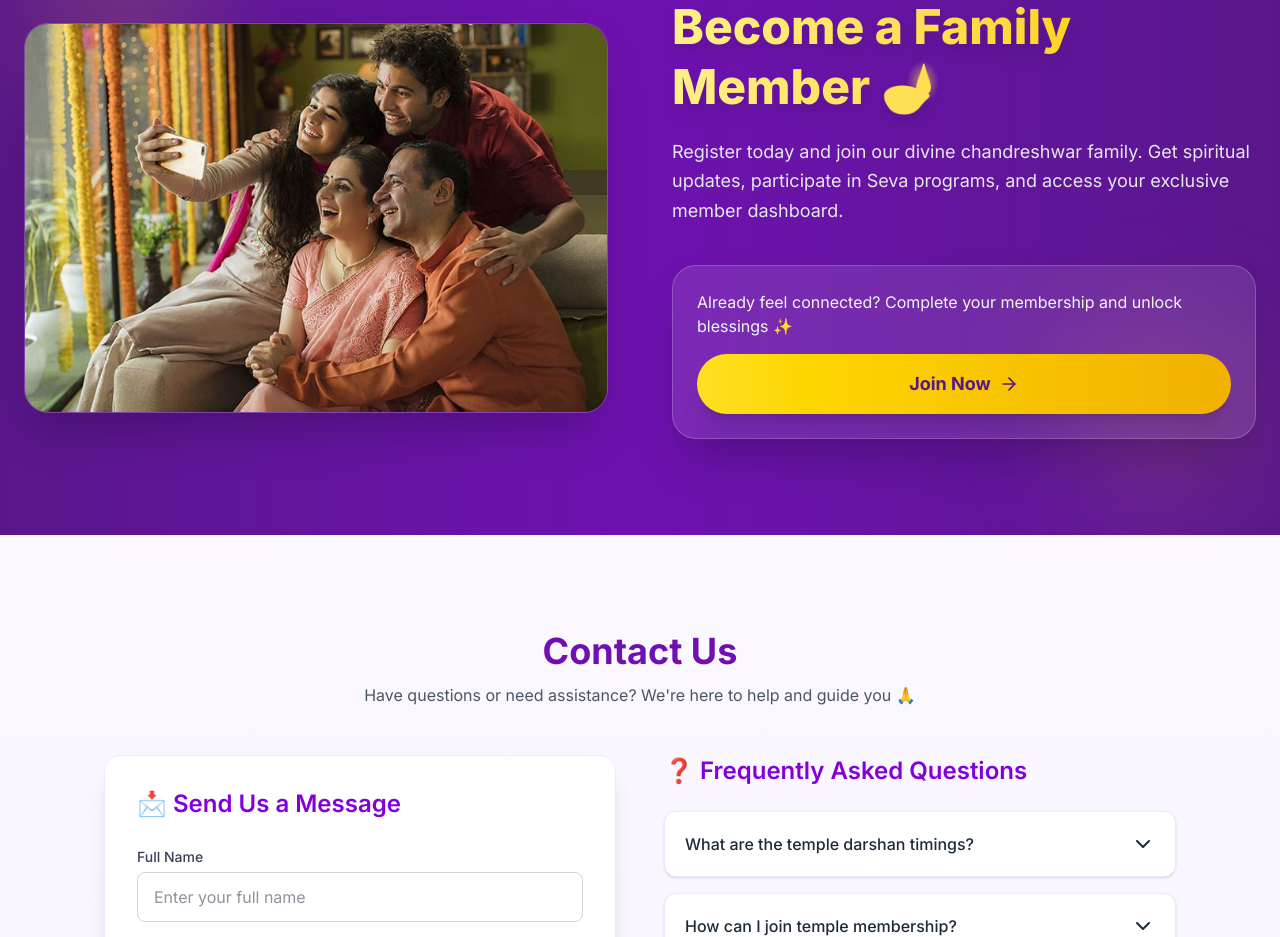
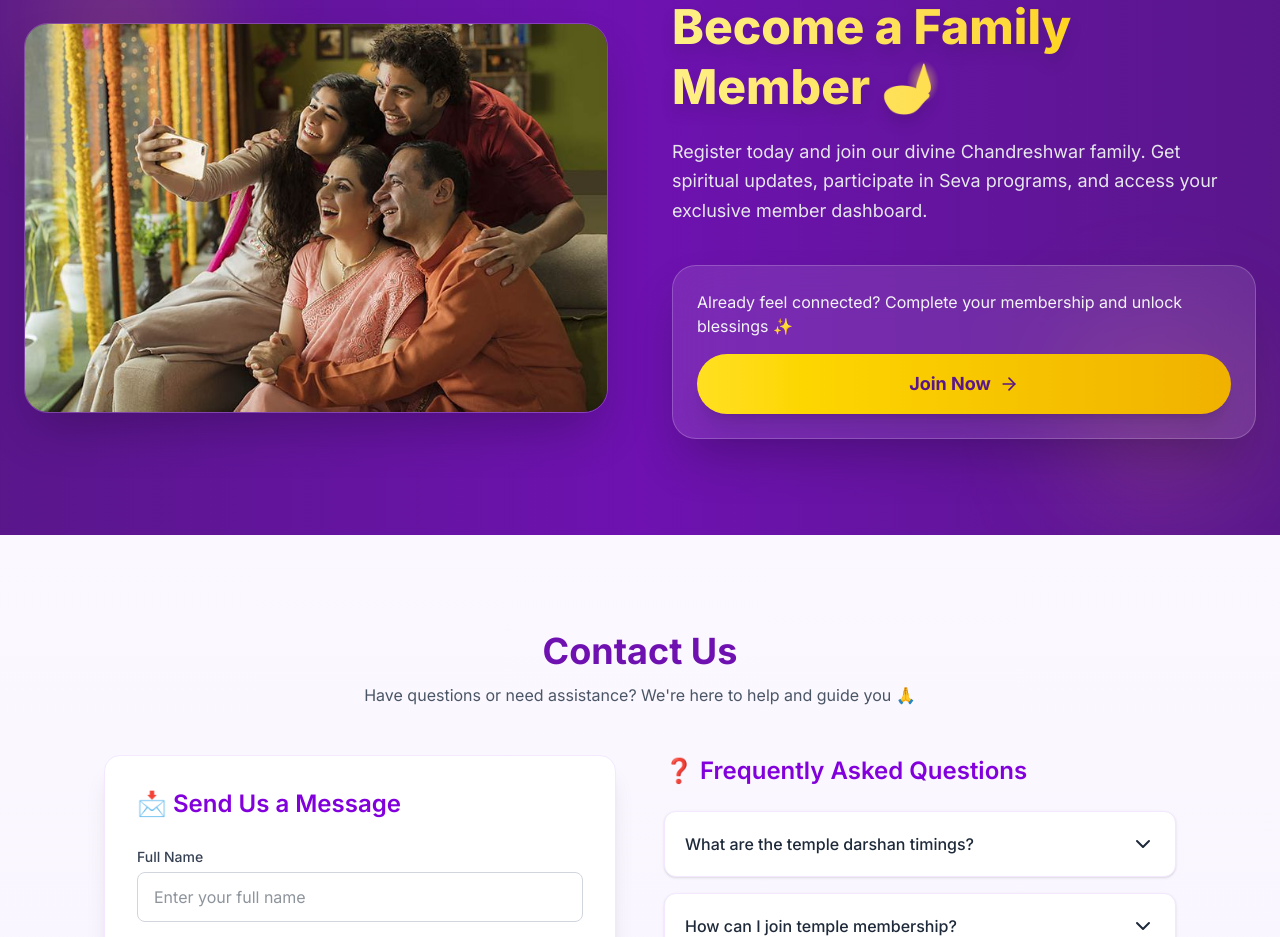
Before and after one commit to PathakAnshika/ShivTempleWebsite, a Next.js app: page / in a window 1280 px wide. Shown: the part 4940-5877 px from the top of the page. Built offline with nearby package versions, Linux system fonts and the light colour scheme.

Commit message:
Upgrade Next.js to fix security vulnerability

```diff
--- a/app/components/MembershipSection.jsx
+++ b/app/components/MembershipSection.jsx
@@ -48,10 +48,20 @@ export function MembershipSection() {
     Member 🪔
   </span>
 </h2>
-          <p className="mt-5 text-gray-200 text-lg leading-relaxed">
-            Register today and join our divine chandreshwar family. Get spiritual updates,
-            participate in Seva programs, and access your exclusive member dashboard.
-          </p>
+        <p
+  className="
+    mt-4 sm:mt-5
+    text-gray-200
+    text-base sm:text-lg
+    leading-7 sm:leading-relaxed
+    max-w-xl
+    mx-auto md:mx-0
+  "
+>
+  Register today and join our divine Chandreshwar family.
+  Get spiritual updates, participate in Seva programs,
+  and access your exclusive member dashboard.
+</p>
 
           {/* GLASSMORPHIC BOX */}
           <div className="mt-10 p-6 rounded-3xl backdrop-blur-xl bg-white/10 border border-white/20 shadow-2xl">
```
